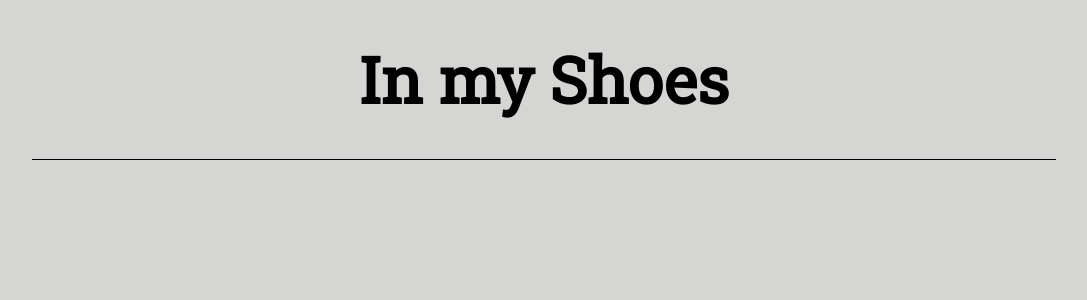
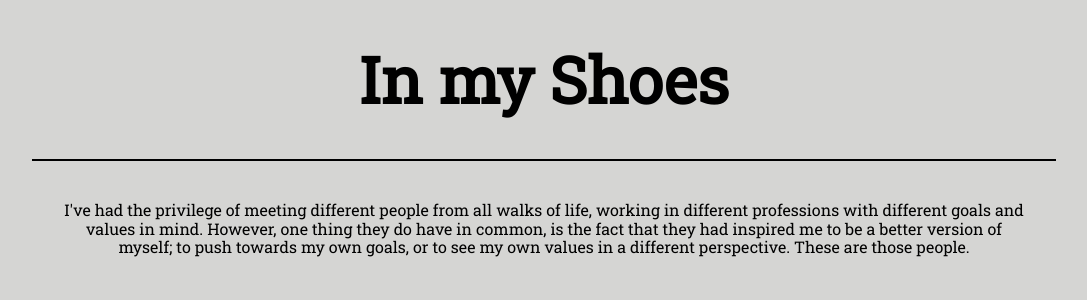
Before and after one commit to pacemade/portfolio, a Jekyll site: the page built from blog.html, in a window 1280 px wide. Shown: the top 300 px of the page, without its empty margins (96-1183 px from the left). Built offline with Jekyll 4.4.1, drawn with Linux system fonts in a browser that asks for light colours; nearby versions of some CDN libraries.

Commit message:
wrote quick intro blurb

```diff
--- a/_sass/_blog_main.scss
+++ b/_sass/_blog_main.scss
@@ -4,7 +4,14 @@
 }
 
 .lineBreak {
-  border-bottom: 1px solid black;
+  border-bottom: 2px solid black;
   width: 80%;
   margin: auto;
 }
+
+.blogIntro {
+  text-align: center;
+  width: 75%;
+  margin: auto;
+  padding: 40px;
+}
--- a/blog.html
+++ b/blog.html
@@ -3,4 +3,7 @@ layout: blog_main
 ---
 
 <h1 class="blogTitle">In my Shoes</h1>
+
 <div class="lineBreak"></div>
+
+<p class="blogIntro">I've had the privilege of meeting different people from all walks of life, working in different professions with different goals and values in mind. However, one thing they do have in common, is the fact that they had inspired me to be a better version of myself; to push towards my own goals, or to see my own values in a different perspective. These are those people.</p>
```
Also changed, not shown: 2 other files.
